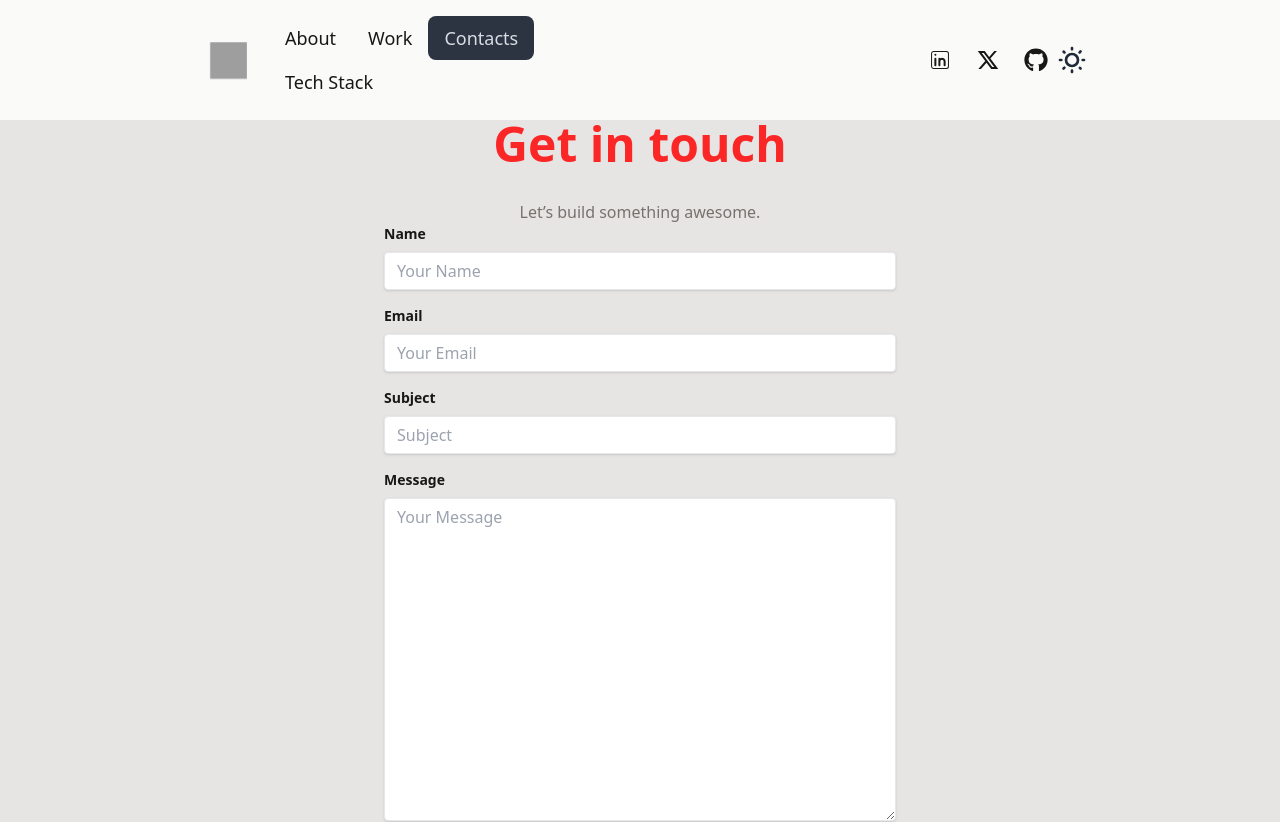
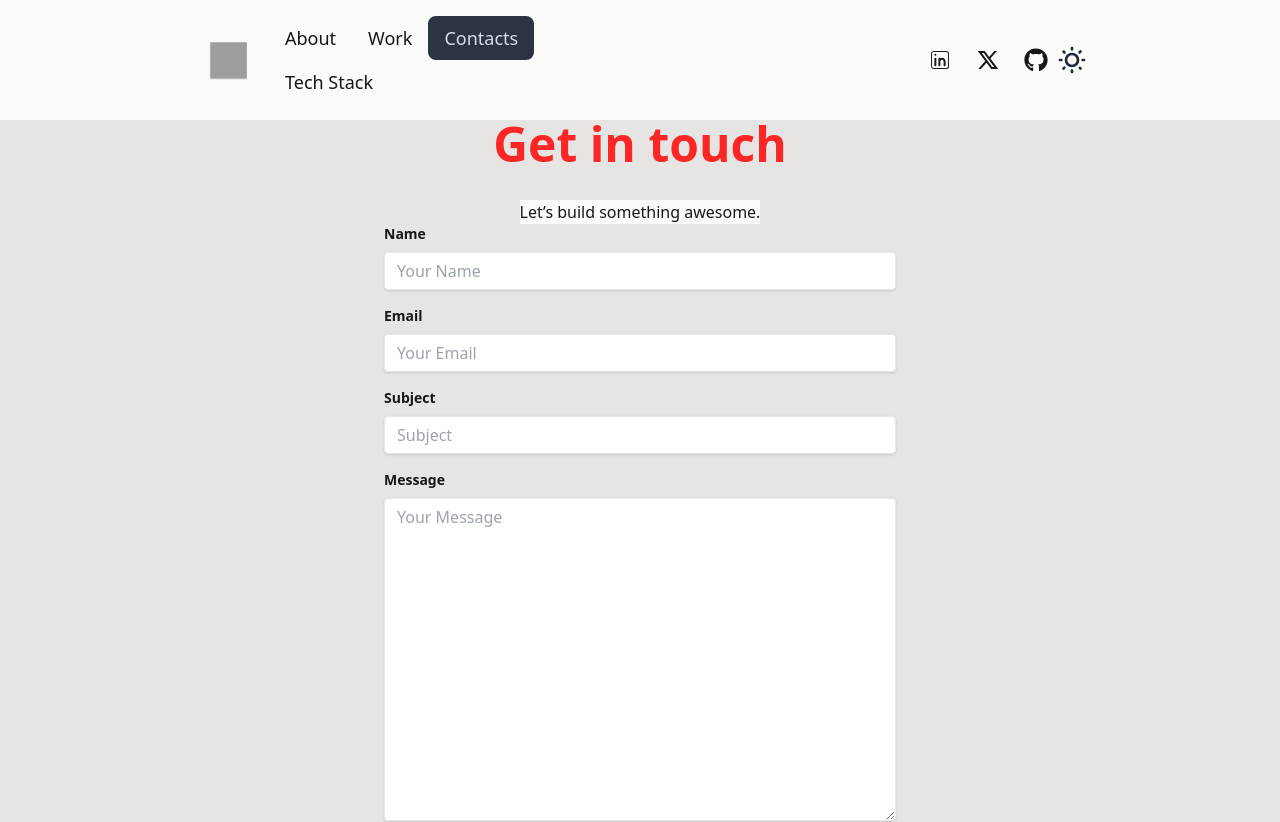
Before and after one commit to arabyhossainabid/my-portfolio, a React (Vite) app: page /contacts in a window 1280 px wide. Shown: the top 822 px of the page. Built offline with nearby package versions, Linux system fonts and the light colour scheme; grey boxes are pictures that could not be loaded.

Commit message:
new changes

```diff
--- a/src/Component/Contacts/Contacts.jsx
+++ b/src/Component/Contacts/Contacts.jsx
@@ -23,7 +23,7 @@ const Contacts = () => {
       <h1 className="text-5xl font-bold mb-8 animate-pulse text-[rgb(255,0,0)]"> {/* Adjust RGB as needed */}
         Get in touch
       </h1>
-      <p className='text-stone-500 dark:text-neutral-900'>Let’s build something awesome.</p>
+      <p className='bg-stone-50 dark:text-stone-50 text-neutral-900 dark:bg-black'>Let’s build something awesome.</p>
       <form className="w-full max-w-lg" onSubmit={handleSubmit}>
         <div className="mb-4">
           <label className="block text-sm font-bold mb-2" htmlFor="name">
```
